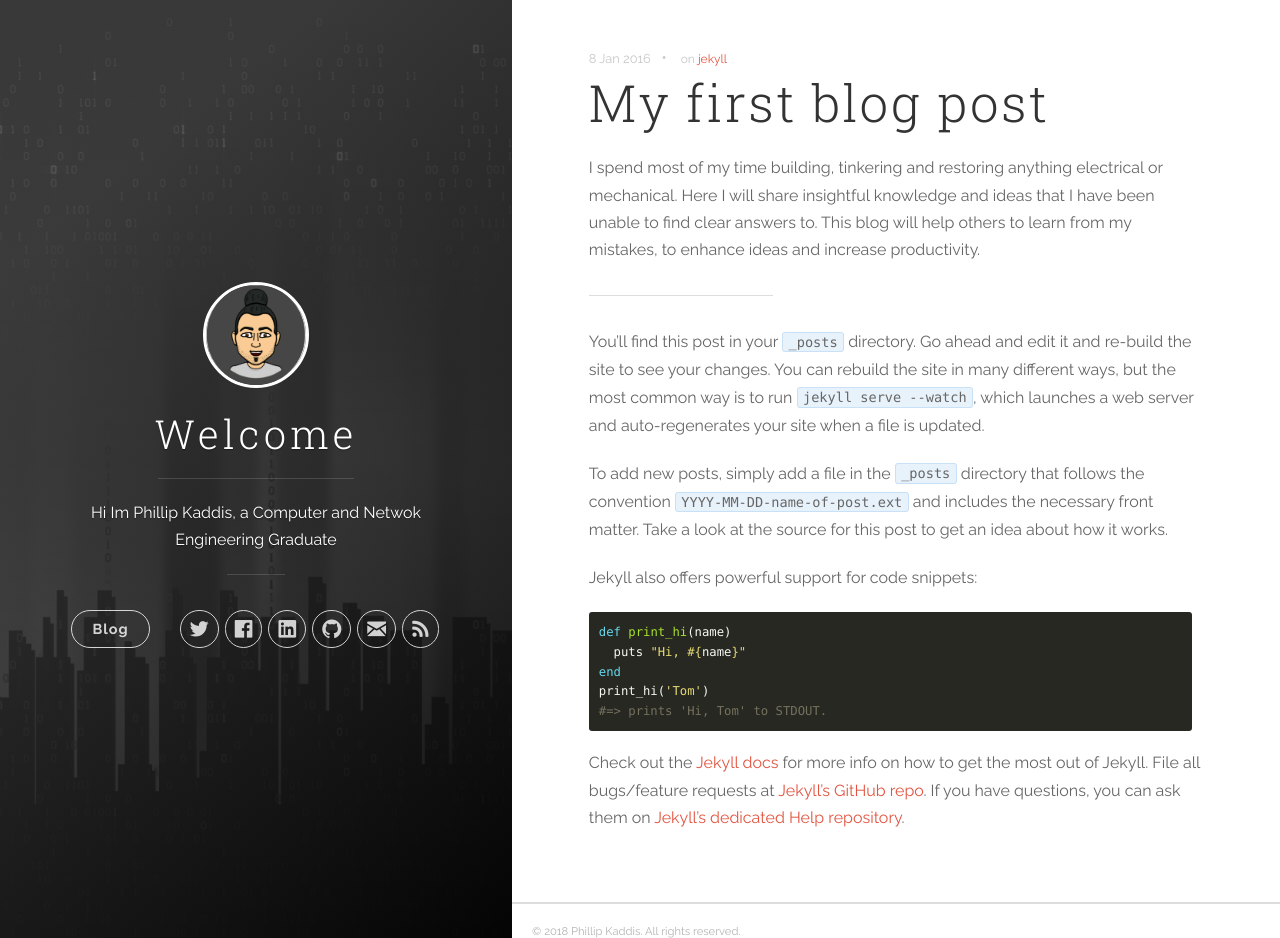
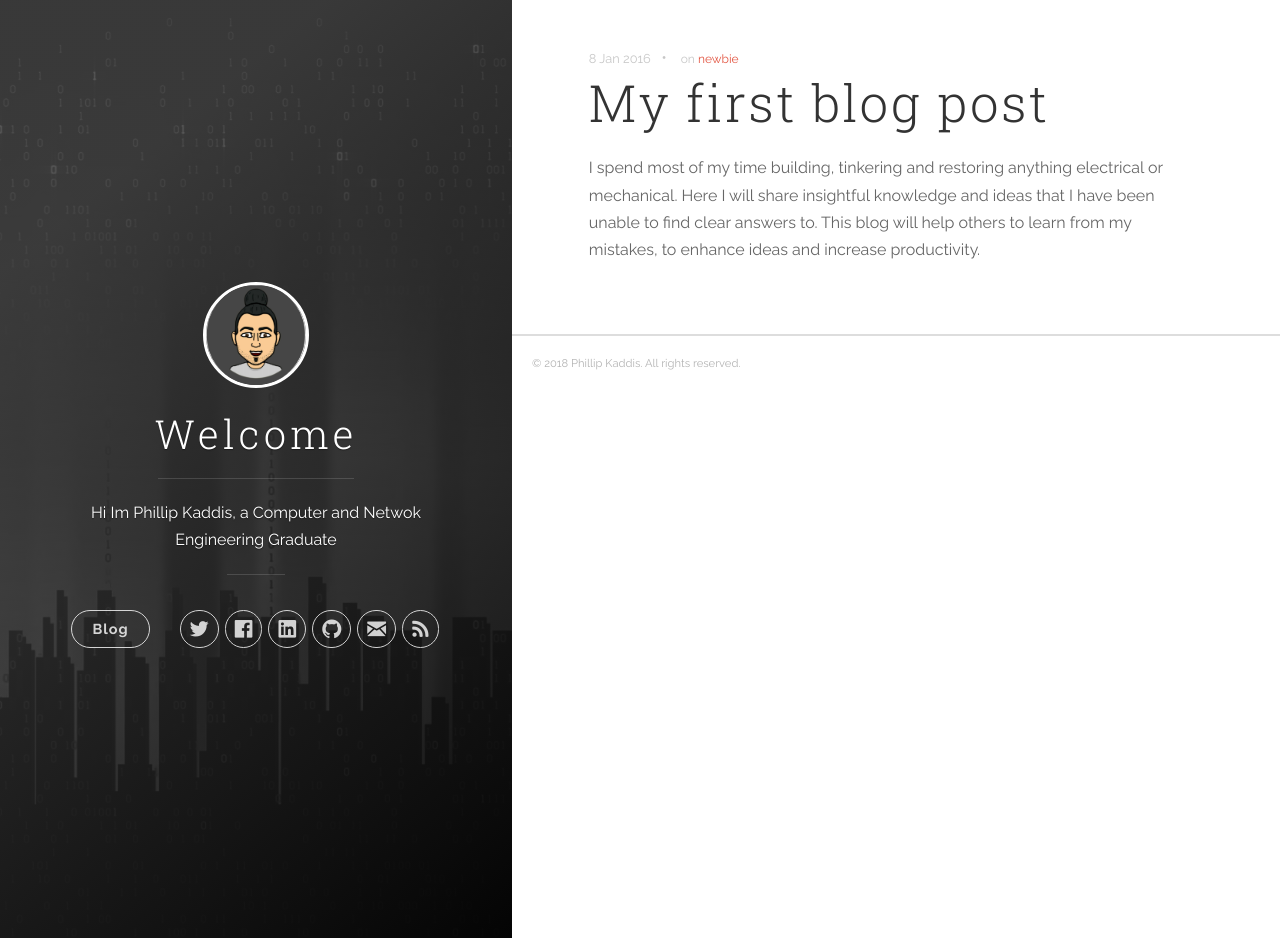
Before and after one commit to pkaddis/pkaddis.github.io, a Jekyll site: the page built from _posts/2016-01-08-welcome-to-jekyll.markdown, in a window 1280 px wide and 938 px high. Built offline with Jekyll 4.4.1, drawn with Linux system fonts in a browser that asks for light colours; nearby versions of some CDN libraries.

Commit message:
Update 2016-01-08-welcome-to-jekyll.markdown

````diff
--- a/_posts/2016-01-08-welcome-to-jekyll.markdown
+++ b/_posts/2016-01-08-welcome-to-jekyll.markdown
@@ -1,38 +1,8 @@
 ---
 title:  "My first blog post"
 date:   2016-01-08 15:04:23
-categories: [jekyll]
-tags: [jekyll]
+categories: [newbie]
+tags: [newbie]
 ---
 
 I spend most of my time building, tinkering and restoring anything electrical or mechanical. Here I will share insightful knowledge and ideas that I have been unable to find clear answers to. This blog will help others to learn from my mistakes, to enhance ideas and increase productivity.
-
-
-
-
-
-
-
-
-*****************************************************************************
-
-
-You’ll find this post in your `_posts` directory. Go ahead and edit it and re-build the site to see your changes. You can rebuild the site in many different ways, but the most common way is to run `jekyll serve --watch`, which launches a web server and auto-regenerates your site when a file is updated.
-
-To add new posts, simply add a file in the `_posts` directory that follows the convention `YYYY-MM-DD-name-of-post.ext` and includes the necessary front matter. Take a look at the source for this post to get an idea about how it works.
-
-Jekyll also offers powerful support for code snippets:
-
-``` ruby
-def print_hi(name)
-  puts "Hi, #{name}"
-end
-print_hi('Tom')
-#=> prints 'Hi, Tom' to STDOUT.
-```
-
-Check out the [Jekyll docs][jekyll] for more info on how to get the most out of Jekyll. File all bugs/feature requests at [Jekyll’s GitHub repo][jekyll-gh]. If you have questions, you can ask them on [Jekyll’s dedicated Help repository][jekyll-help].
-
-[jekyll]:      http://jekyllrb.com
-[jekyll-gh]:   https://github.com/jekyll/jekyll
-[jekyll-help]: https://github.com/jekyll/jekyll-help
````
